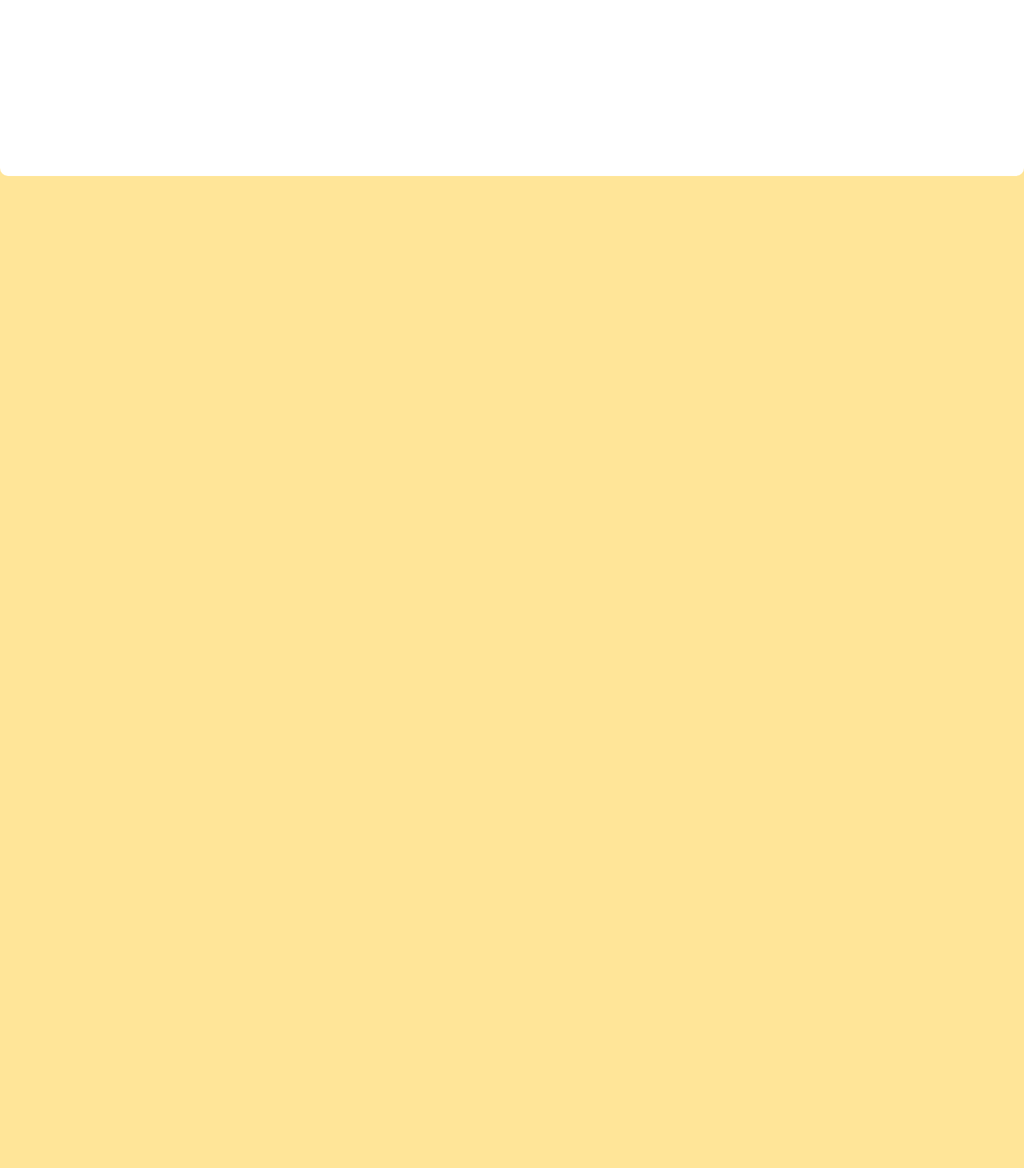
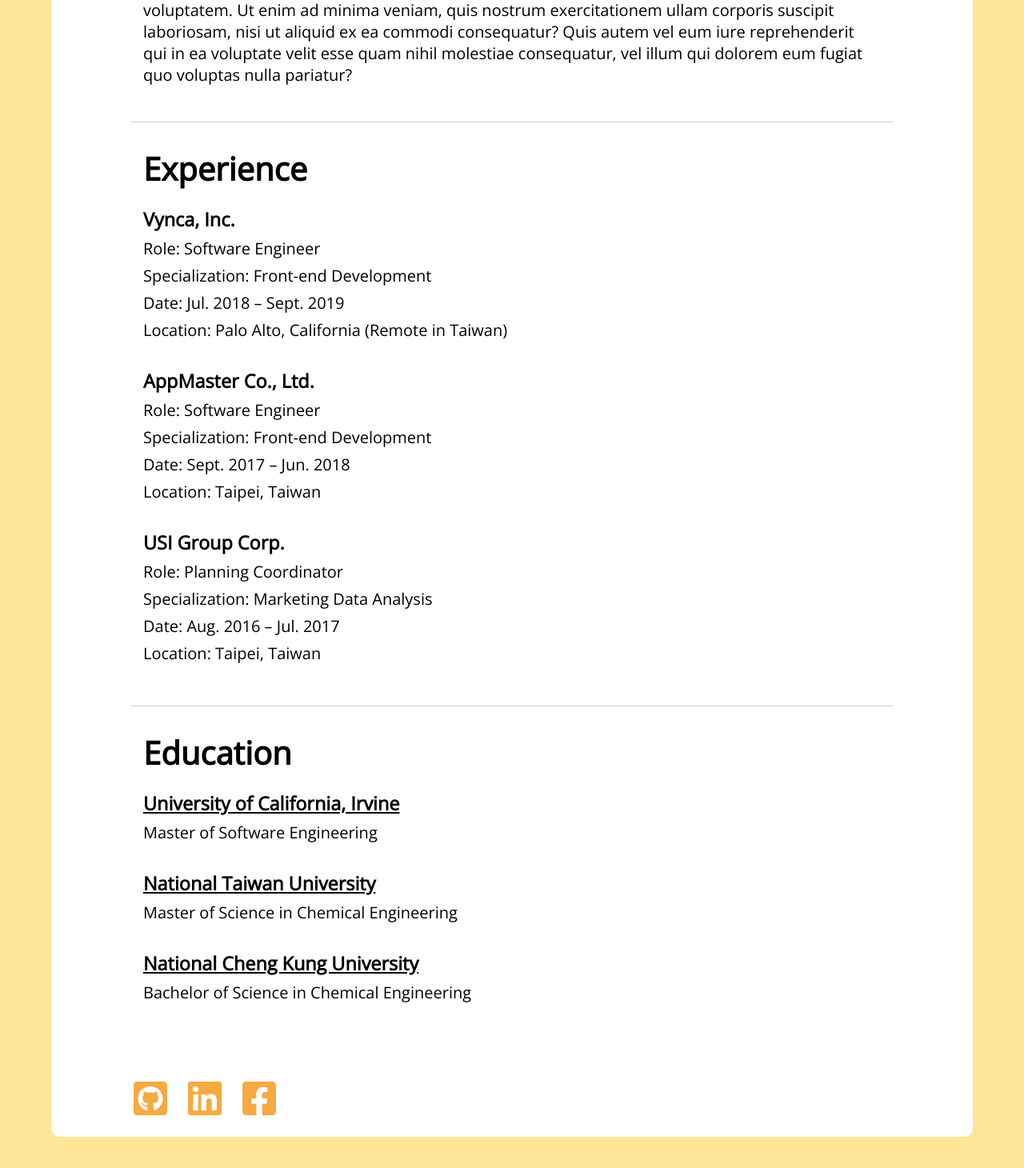
Before and after one commit to yrfang/yrfang.github.io, a React (Create React App) app: page /about in a window 1280 px wide. Shown: the part 540-2000 px from the top of the page at 80% size. Before the commit the page ends 800 px from the top, so only its background shows below. Built offline with nearby package versions, Linux system fonts and the light colour scheme; a web font is replaced by a local one.

Commit message:
Update About page content and navbar style

```diff
--- a/src/components/About.js
+++ b/src/components/About.js
@@ -1,9 +1,77 @@
+import "../styles/about.scss";
+
 const About = () => {
   return (
-    <div>
-      <h1>About</h1>
-    </div>
+      <div className="about">
+        <div className="container">
+          <h1>Bio</h1>
+          <p>
+          Lorem ipsum dolor sit amet, consectetur adipiscing elit, sed do eiusmod tempor incididunt ut labore et dolore magna aliqua. Ut enim ad minim veniam, quis nostrud exercitation ullamco laboris nisi ut aliquip ex ea commodo consequat. Duis aute irure dolor in reprehenderit in voluptate velit esse cillum dolore eu fugiat nulla pariatur. Excepteur sint occaecat cupidatat non proident, sunt in culpa qui officia deserunt mollit anim id est laborum.
+          </p>
+          <br/>
+          <p>
+          Sed ut perspiciatis unde omnis iste natus error sit voluptatem accusantium doloremque laudantium, totam rem aperiam, eaque ipsa quae ab illo inventore veritatis et quasi architecto beatae vitae dicta sunt explicabo. Nemo enim ipsam voluptatem quia voluptas sit aspernatur aut odit aut fugit, sed quia consequuntur magni dolores eos qui ratione voluptatem sequi nesciunt. Neque porro quisquam est, qui dolorem ipsum quia dolor sit amet, consectetur, adipisci velit, sed quia non numquam eius modi tempora incidunt ut labore et dolore magnam aliquam quaerat voluptatem. Ut enim ad minima veniam, quis nostrum exercitationem ullam corporis suscipit laboriosam, nisi ut aliquid ex ea commodi consequatur? Quis autem vel eum iure reprehenderit qui in ea voluptate velit esse quam nihil molestiae consequatur, vel illum qui dolorem eum fugiat quo voluptas nulla pariatur?
+          </p>
+        </div>
+
+        <div className="container experience">
+          <h1>Experience</h1>
+          <h3>Vynca, Inc.</h3>
+          <p>Role: Software Engineer</p>
+          <p>Specialization: Front-end Development</p>
+          <p>Date: Jul. 2018 – Sept. 2019</p>
+          <p>Location: Palo Alto, California (Remote in Taiwan)</p>
+          <br />
+          <h3>AppMaster Co., Ltd.</h3>
+          <p>Role: Software Engineer</p>
+          <p>Specialization: Front-end Development</p>
+          <p>Date: Sept. 2017 – Jun. 2018</p>
+          <p>Location: Taipei, Taiwan</p>
+          <br />
+          <h3>USI Group Corp.</h3>
+          <p>Role: Planning Coordinator</p>
+          <p>Specialization: Marketing Data Analysis</p>
+          <p>Date: Aug. 2016 – Jul. 2017</p>
+          <p>Location: Taipei, Taiwan</p>
+        </div>
+
+        <div className="container education">
+          <h1>Education</h1>
+          <h3>
+            <a
+              href="https://uci.edu/"
+              target="_blank"
+              rel="noreferrer"
+            >
+              University of California, Irvine
+            </a>
+          </h3>
+          <p>Master of Software Engineering</p>
+          <br />
+          <h3>
+            <a
+              href="https://www.ntu.edu.tw/english/index.html"
+              target="_blank"
+              rel="noreferrer"
+            >
+              National Taiwan University
+            </a>
+          </h3>
+          <p>Master of Science in Chemical Engineering</p>
+          <br />
+          <h3>
+            <a
+              href="https://www.ncku.edu.tw/index.php?Lang=en"
+              target="_blank"
+              rel="noreferrer"
+            >
+              National Cheng Kung University
+            </a>
+          </h3>
+          <p>Bachelor of Science in Chemical Engineering</p>
+        </div>
+      </div>
   )
-};
+}
 
 export default About;
--- a/src/styles/App.scss
+++ b/src/styles/App.scss
@@ -14,7 +14,7 @@
 @media (min-width: 800px) {
   .app {
     padding: 0 100px;
-    margin-top: 5vh;
+    margin: 5vh 5vw;
     min-height: 90vh;
   }
 }
--- /dev/null
+++ b/src/styles/about.scss
@@ -0,0 +1,38 @@
+@import "./shared.scss";
+
+.about {
+  flex-grow: 1;
+  font-size: 18px;
+
+  .container {
+    margin-bottom: 30px;
+    border-bottom: solid 1px #cccccc;
+    padding-bottom: 45px;
+
+    &:last-child {
+      border-bottom: none;
+    }
+
+    &.experience p, &.education p {
+      margin: 7px 0;
+    }
+
+    &.education a {
+      color: #000000;
+      &:hover {
+        color: $primary-color;
+        transition: 0.3s;
+      }
+    }
+  }
+
+  h1 {
+    margin-bottom: 20px;
+  }
+}
+
+@media (min-width: 800px) {
+  .about {
+    font-size: 20px;
+  }
+}
--- a/src/styles/navbar.scss
+++ b/src/styles/navbar.scss
@@ -31,7 +31,7 @@
 
   .list-icon {
     font-size: 40px;
-    position: absolute;
+    position: fixed;
     top: 20px;
     right: 20px;
     z-index: 4;
@@ -52,11 +52,11 @@
     left: 0;
     z-index: 3;
     width: 100%;
-    height: 86vh;
+    height: 100vh;
     left: -100vw;
     padding-top: 140px;
     text-align: center;
-    position: absolute;
+    position: fixed;
     transition: all 0.3s ease-in-out;
     background-color: rgba(0, 0, 0, 0.8);
 
```
